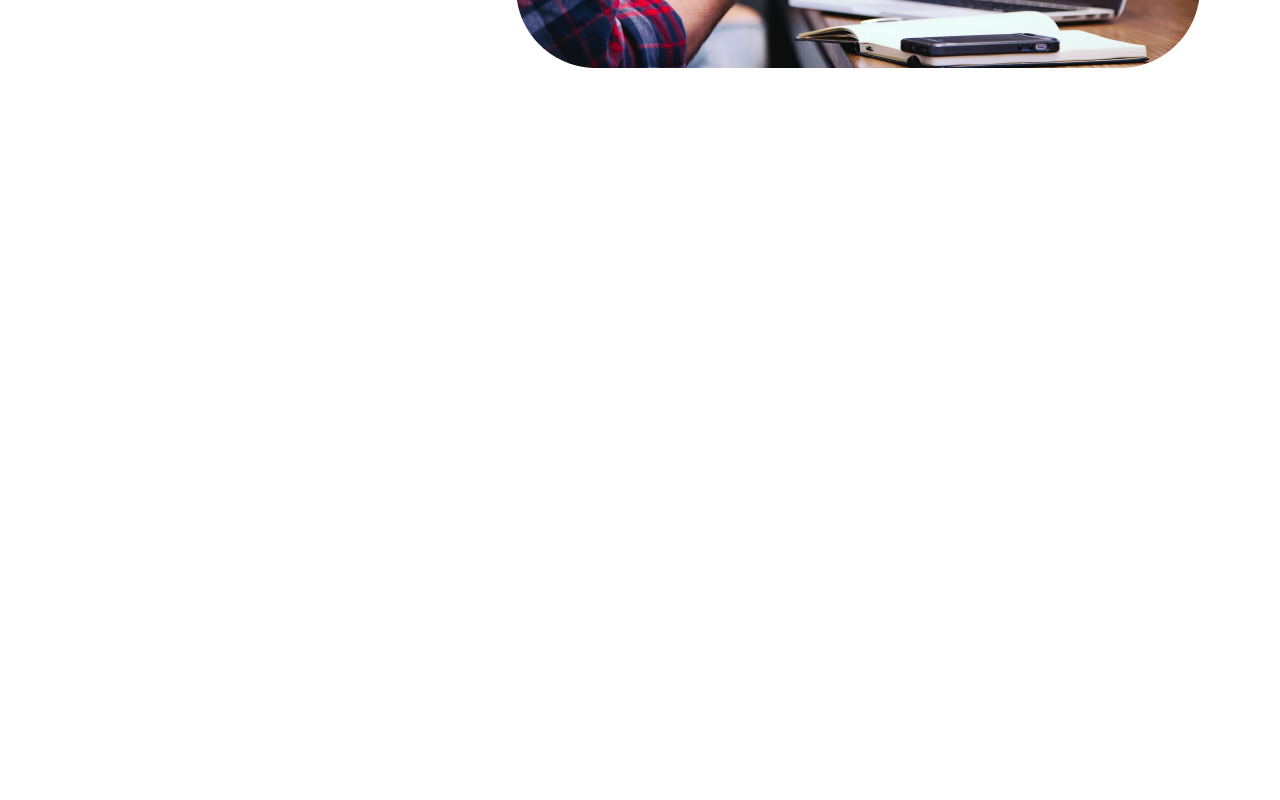
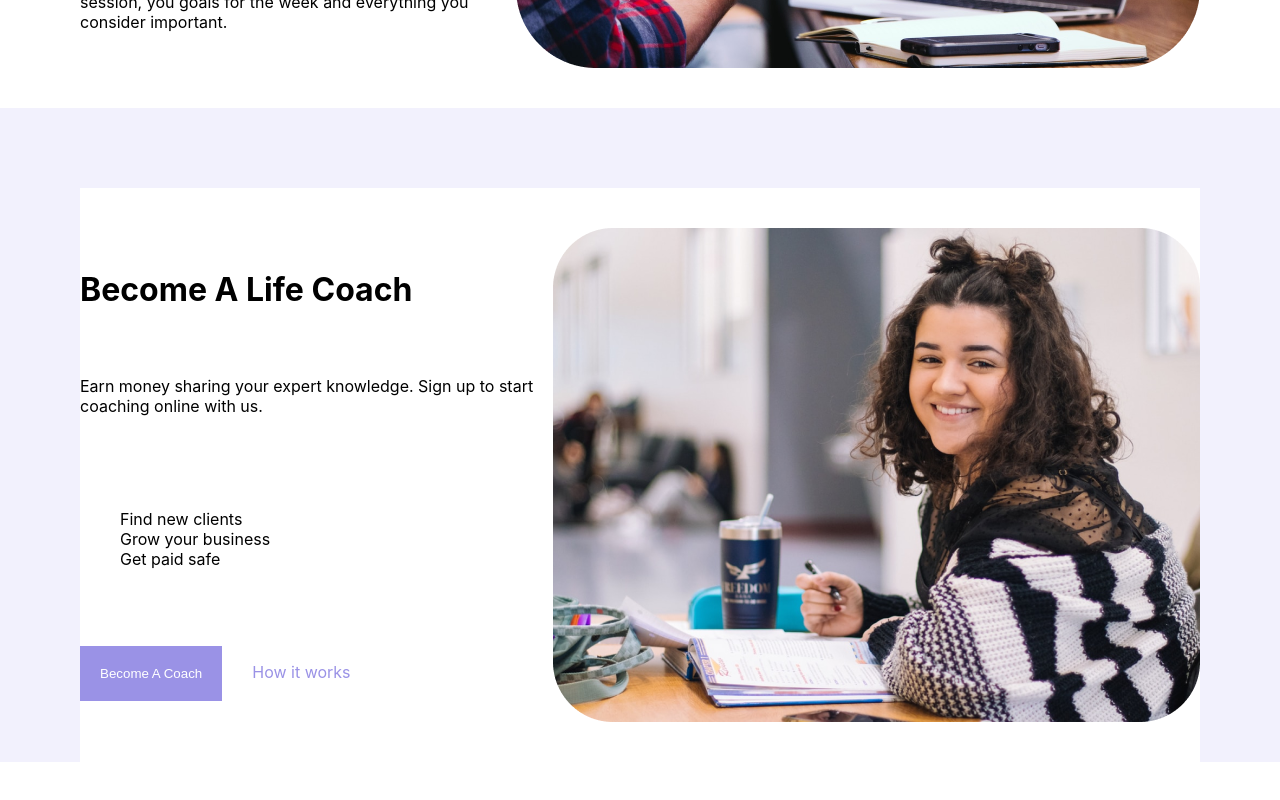
Before and after one commit to jadTahaGit/Coaching-Legends, a React (Create React App) app: page / in a window 1280 px wide. Shown: the part 4044-4844 px from the top of the page. Before the commit the page ends 4232 px from the top, so only its background shows below. Built offline with nearby package versions, Linux system fonts and the light colour scheme.

Commit message:
BecomeACoach-Section Built version 04.00.00

```diff
--- a/src/App.js
+++ b/src/App.js
@@ -4,6 +4,7 @@ import HeroSection from "./components/HeroSection";
 import CoachingsOverview from "./components/CoachingsOverview";
 import Benefits from "./components/Benefits";
 import HowWeWork from "./components/HowWeWork";
+import BecomeACoach from "./components/BecomeACoach";
 
 function App() {
   return (
@@ -13,6 +14,7 @@ function App() {
       <CoachingsOverview></CoachingsOverview>
       <Benefits></Benefits>
       <HowWeWork></HowWeWork>
+      <BecomeACoach></BecomeACoach>
     </div>
   );
 }
--- /dev/null
+++ b/src/components/BecomeACoach.js
@@ -0,0 +1,29 @@
+import "./BecomeACoach.scss";
+import girlCoach from "./../assets/BecomeACoach/girlCoach.png";
+
+const BecomeACoach = () => {
+  return (
+    <div className="BecomeACoach">
+      <div className="left">
+        <h1>Become A Life Coach</h1>
+        <p>
+          Earn money sharing your expert knowledge. Sign up to start coaching
+          online with us.
+        </p>
+        <ul>
+          <li>Find new clients</li>
+          <li>Grow your business</li>
+          <li>Get paid safe</li>
+        </ul>
+
+        <div className="btns">
+          <button>Become A Coach</button>
+          <p>How it works</p>
+        </div>
+      </div>
+      <img src={girlCoach} alt="" />
+    </div>
+  );
+};
+
+export default BecomeACoach;
--- /dev/null
+++ b/src/components/BecomeACoach.scss
@@ -0,0 +1,44 @@
+$black__color: #333;
+$white__color: #ffffff;
+$primary__color: #9a92e6;
+$secondary__color: rgba(154, 146, 230, 0.3);
+$green__color: #7ce577;
+
+.BecomeACoach {
+  margin: 80px;
+  background-color: $white__color;
+  padding: 40px 0;
+  display: flex;
+  justify-content: space-around;
+}
+
+.left {
+  display: flex;
+  flex-direction: column;
+  align-items: flex-start;
+  justify-content: space-around;
+
+  h1 {
+    margin-bottom: -10px;
+  }
+
+  ul {
+    list-style: none;
+  }
+
+  .btns {
+    display: flex;
+    gap: 30px;
+
+    button {
+      border: none;
+      background-color: $primary__color;
+      color: $white__color;
+      padding: 20px;
+    }
+
+    p {
+      color: $primary__color;
+    }
+  }
+}
--- a/src/components/BecomeALifeCoach.js
+++ /dev/null
@@ -1,5 +0,0 @@
-const  = () => {
-    return (  );
-}
-
-export default ;
```
Also changed, not shown: src/assets/BecomeACoach/girlCoach.png (added), src/components/BecomeALifeCoach.scss (deleted).
